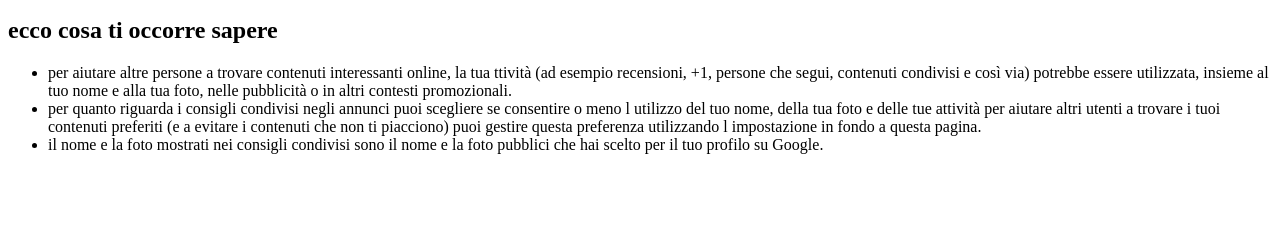
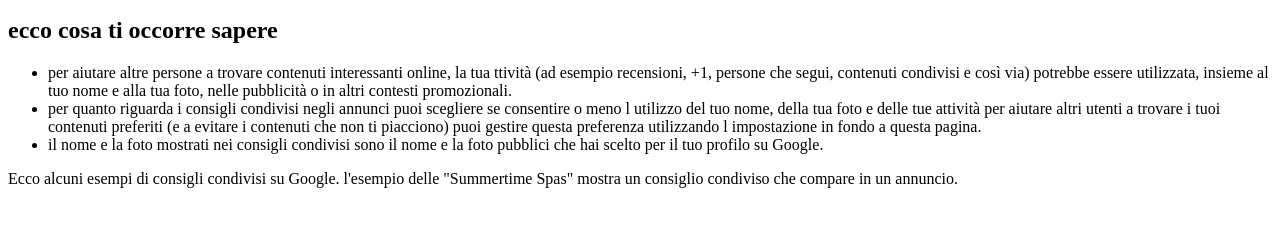
Before and after one commit to ele141082/first-htmlpage1, a plain HTML site: page index.html in a window 1280 px wide. Shown: the part 119-346 px from the top of the page. Drawn offline with Linux system fonts and the light colour scheme.

Commit message:
feat: added p

```diff
--- a/index.html
+++ b/index.html
@@ -14,6 +14,7 @@
         <li>per quanto riguarda i consigli condivisi negli annunci puoi scegliere se consentire o meno l utilizzo del tuo nome, della tua foto e delle tue attività per aiutare altri utenti a trovare i tuoi contenuti preferiti (e a evitare i contenuti che non ti piacciono) puoi gestire questa preferenza utilizzando l impostazione in fondo a questa pagina.</li>
         <li>il nome e la foto mostrati nei consigli condivisi sono il nome e la foto pubblici che hai scelto per il tuo profilo su Google.</li>
     </ul>
+    <p>Ecco alcuni esempi di consigli condivisi su Google. l'esempio delle "Summertime Spas" mostra un consiglio condiviso che compare in un annuncio.</p>
 
 </body>
 </html>
```
